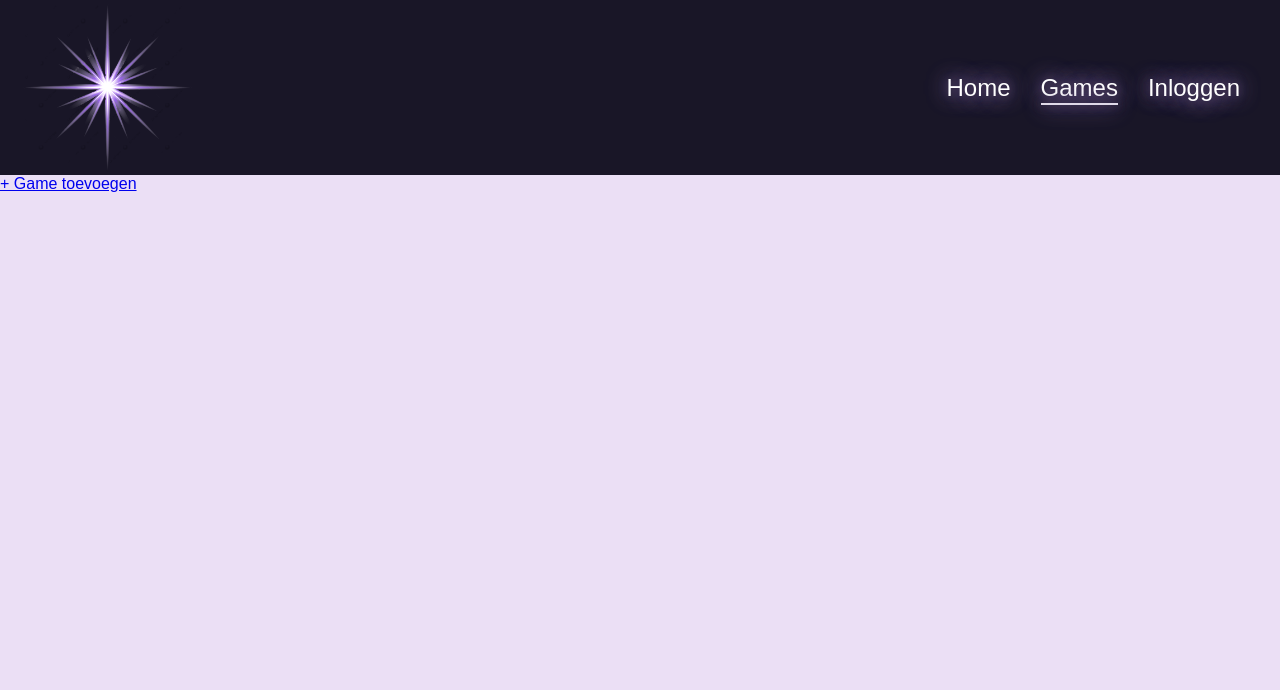
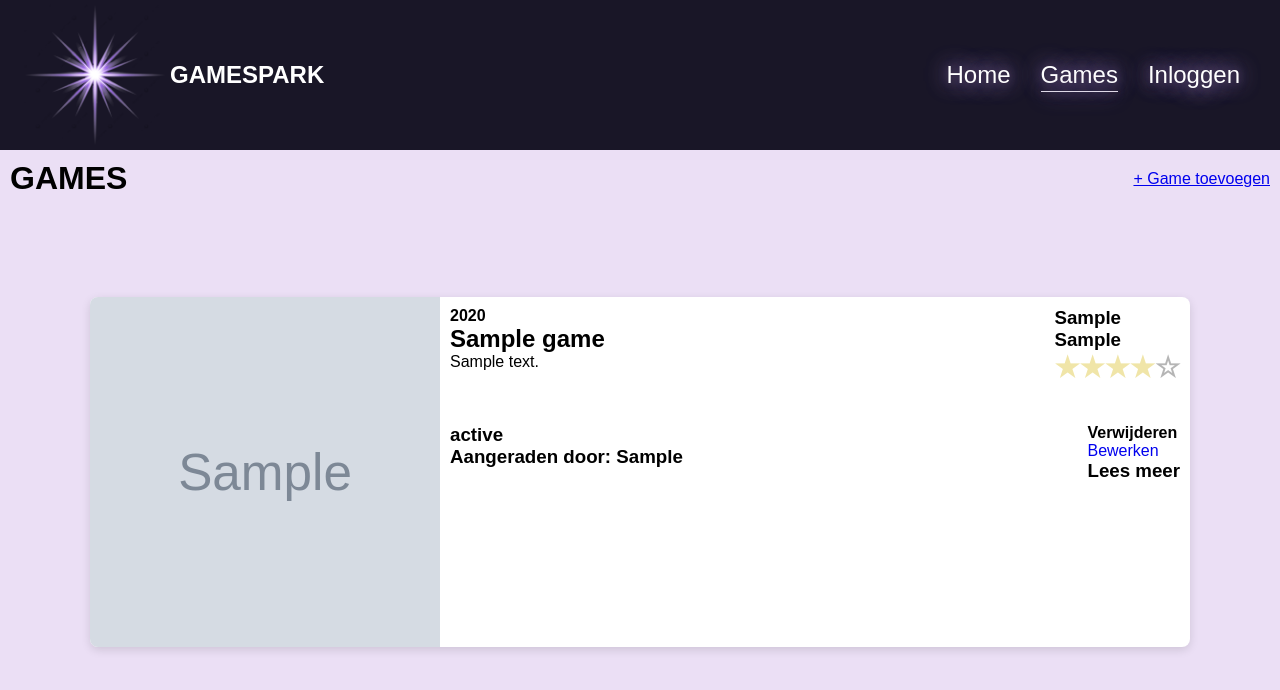
Before and after one commit to CareBearx/Gamespark-challenge, a PHP site: page /public_html/games.php in a window 1280 px wide. Shown: the top 690 px of the page. Run offline with PHP 8.4, Linux system fonts and the light colour scheme; tables that the repository leaves empty hold one stand-in row (values such as "Sample post"); grey boxes marked "Sample" are stand-in pictures; some web fonts are replaced.

Commit message:
Header titel, gedeelte van de game pagina: READ, Toegevoegde games komen nu onder elkaar te staan in boxes. Klein beetje css

```diff
--- a/assets/css/style.css
+++ b/assets/css/style.css
@@ -8,6 +8,10 @@
     --accent: #985dff;
 
     --text: #FFFFFF;
+
+    --radius: 8px;
+
+    --box-shadow: 0 3px 10px rgba(0, 0, 0, 0.12);
 
 }
 
@@ -37,6 +41,13 @@ header ul {
     display: flex;
     list-style: none;
     gap: 30px;
+}
+
+.header-box {
+    display: flex;
+    align-items: center;
+    color: var(--text);
+    font-size: 12px;
 }
 
 .nav-link {
@@ -90,8 +101,8 @@ header ul {
 }
 
 
-img {
-    width: 175px;
+header img {
+    width: 150px;
 }
 
 
@@ -164,10 +175,10 @@ form {
     padding: 40px;
 
     background-color: #5040698f;
-    border-radius: 8px;
+    border-radius: var(--radius);
     border-top: 5px solid var(--primair);
 
-    box-shadow: 0 4px 15px rgba(0, 0, 0, 0.15);
+    box-shadow: var(--box-shadow);
 }
 
 form h1 {
@@ -201,7 +212,7 @@ form select {
     padding: 12px;
 
     border: 1px solid rgba(255, 255, 255, 0.441);
-    border-radius: 8px;
+    border-radius: var(--radius);
 
     background: rgba(255,255,255,0.08);
     color: var(--text);
@@ -227,7 +238,7 @@ form textarea:focus,
 form select:focus {
     outline: none;
     border-color: var(--accent);
-    box-shadow: 0 0 8px rgba(255,255,255,0.15);
+    box-shadow: var(--box-shadow);
 }
 
 .rating-container {
@@ -269,7 +280,7 @@ form button {
     padding: 12px 24px;
 
     border: none;
-    border-radius: 8px;
+    border-radius: var(--radius);
 
     background: var(--accent);
     color: white;
@@ -285,3 +296,83 @@ form button:hover {
     transform: translateY(-2px);
 
 }
+
+
+
+.games-title-row {
+    display: flex;
+    justify-content: space-between;
+    align-items: center;
+    margin: 10px 10px 100px 10px;
+}
+
+.page-title {
+    font-size: 32px;
+}
+
+.game-container {
+    max-width: 1100px;
+    margin: 30px auto;
+    display: flex;
+
+    background-color: white;
+    border-radius: var(--radius);
+    overflow: hidden;
+
+    box-shadow: var(--box-shadow);
+}
+
+.game-image {
+    width: 350px;
+    height: 350px;
+    object-fit: cover;
+}
+
+.game-content {
+    flex: 1;
+    padding: 10px;
+}
+
+.game-box {
+    display: flex;
+    justify-content: space-between;
+
+}
+
+.game-box:first-child {
+    padding-bottom: 20px;
+    margin-bottom: 20px;
+    gap: 30px;
+}
+
+/* .game-box h2 {
+
+
+} */
+
+/* .game-box h3,
+.game-box h4 {
+
+} */
+
+/* .game-box p {
+
+} */
+
+.button-styling {
+    display: inline-block;
+    text-decoration: none;
+}
+
+
+.star-empty, .star-filled {
+    font-size: 28px;
+}
+
+.star-filled {
+   color: rgb(240, 229, 168);
+}
+
+.star-empty {
+   color: rgba(108, 108, 108, 0.5);
+}
--- a/assets/includes/header.php
+++ b/assets/includes/header.php
@@ -2,7 +2,10 @@
 $page = basename($_SERVER['PHP_SELF']);
    ?>
    <header>
+        <div class="header-box">
         <img src="../assets/img/logo.png" alt="Kamado logo" class="logo" />
+        <h1>GAMESPARK</h2>
+        </div>
 
         <nav class="navbar">
             <ul class="nav-menu">
--- a/public_html/games.php
+++ b/public_html/games.php
@@ -10,13 +10,17 @@
     <link rel="preconnect" href="https://fonts.gstatic.com" crossorigin>
     <link href="https://fonts.googleapis.com/css2?family=Cantarell:ital,wght@0,400;0,700;1,400;1,700&display=swap"
         rel="stylesheet">
-     <link rel="icon" href="../assets/img/favicon.png" />
+    <link rel="icon" href="../assets/img/favicon.png" />
 </head>
 
 <body>
     <?php require_once '../assets/includes/header.php'; ?>
 
-    <a href="game-create.php">+ Game toevoegen</a>
+
+    <div class="games-title-row">
+        <h2 class="page-title"> GAMES </h2>
+        <a href="game-create.php">+ Game toevoegen</a>
+    </div>
 
     <?php
 
@@ -24,17 +28,82 @@
         echo '<h2 class="confirmation">Game toegevoegd</h2>';
     }
 
+    // verbinding
+    require_once '../config/conn.php';
+
+    // query
+    $query = "SELECT * FROM games ";
+
+
+    // prepare
+    $statement = $conn->prepare($query);
+
+    // execute
+    $statement->execute([]);
+
+
+    //fetch all
+    $games = $statement->fetchAll();
+
+
+
+if (count($games) > 0) {
+
+    foreach ($games as $game) { ?>
+
+    <div class='game-container'>
+        <img class="game-image" src="<?= $game['image']?>">
+
+        <div class="game-content">
+            <div class='game-box'>
+                <div>
+                    <h4><?=$game['release_year']?></h4>
+                    <h2><?=$game['name']?></h2>
+                    <p><?= $game['note']?></p>
+                </div>
+
+                <div>
+                    <h3><?= $game['genre']?></h3>
+                    <h3><?= $game['platform']?></h3>
+                    <h3><?php for ($i = 1; $i <= 5; $i++) {
+
+                        if ($i <= $game['rating']) {
+                        echo'<span class="star-filled">★</span>';
+
+                        } else echo '<span class="star-empty">☆</span>';
+
+                    } ?> </h3>
+                </div>
+            </div>
+            <div class='game-box'>
+                <div>
+                    <h3><?= $game['status']?></h3>
+                    <h3><?= "Aangeraden door: " . $game['recommended_by']?></h3>
+                </div>
+
+                <div>
+                    <h4> Verwijderen </h4>
+
+                    <a class="button-styling" <?= " href='game-edit.php?id=".$game['id']."'>"; ?> Bewerken </a>
+
+                        <h3> Lees meer </h3>
+                </div>
+            </div>
+        </div>
+    </div>
+
+
+    <?php
+    }
+
+} else {
+    echo "<div class='game-container'><h2>Er zijn nog geen games toegevoegd</h2></div>";
+}
+
 ?>
 
 
+    <script src="../assets/js/script.js"></script>
+</body>
 
-
-
-
-
-
-
-    <script src="../assets/js/script.js"></script>
-
-</body>
 </html>
```
